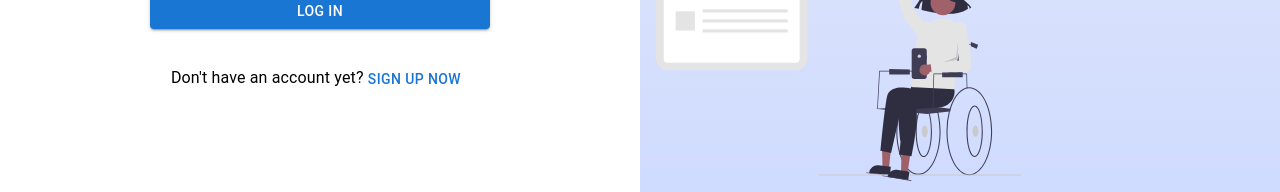
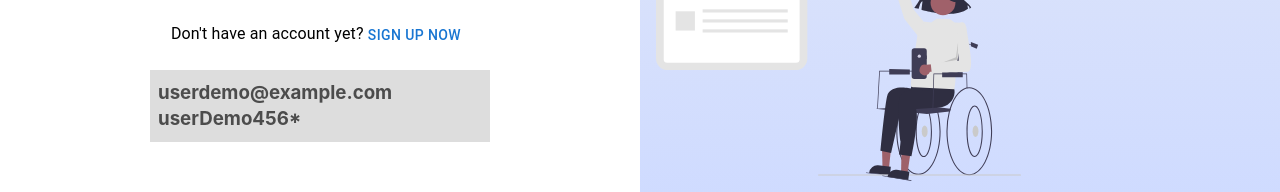
Before and after one commit to DanielMM161/Project-Management, a React (Vite) app: page / in a window 1280 px wide. Shown: the part 603-795 px from the top of the page. Built offline with nearby package versions, Linux system fonts and the light colour scheme; no server answers.

Commit message:
Implementing google auth, user demo

```diff
--- a/src/components/TaskDetail/index.tsx
+++ b/src/components/TaskDetail/index.tsx
@@ -53,7 +53,7 @@ function TaskDetail({ members, taskId }: TaskDetailProps) {
   const [task, setTask] = useState<Task>(initialTaskValue);
   const [isLoading, setIsLoading] = useState(false);
   const [taskTitle, setTaskTitle] = useState(task.title);
-  const [taskDescription, setTaskDescription] = useState(task.description);
+  const [taskDescription, setTaskDescription] = useState(task.description ?? "");
   const [editing, setEditing] = useState(false);
   const [showAddSubTask, setShowAddSubTask] = useState(false);
   const [value, setValue] = useState(0);
@@ -122,7 +122,7 @@ function TaskDetail({ members, taskId }: TaskDetailProps) {
           id: task.id,
           title: taskTitle,
           description: task.description,
-          priority: task.priority.toString(),
+          priority: task.priorityTask.toString(),
           dueDate: task.dueDate.toString(),
         }),
       ).then((result) => {
@@ -141,7 +141,7 @@ function TaskDetail({ members, taskId }: TaskDetailProps) {
           id: task.id,
           title: task.title,
           description: taskDescription,
-          priority: task.priority.toString(),
+          priority: task.priorityTask.toString(),
           dueDate: task.dueDate.toString(),
         }),
       );
@@ -149,7 +149,7 @@ function TaskDetail({ members, taskId }: TaskDetailProps) {
   }
 
   function handleUpdatePriority(priority: string) {
-    if (priority !== task.priority.toString()) {
+    if (priority !== task.priorityTask.toString()) {
       dispatch(
         updateTask({
           id: task.id,
@@ -216,10 +216,9 @@ function TaskDetail({ members, taskId }: TaskDetailProps) {
   }
 
   function handleChangeDueDate(dueDate: string) {
-    console.log("handleChangeDueDate --> ", dueDate)
     const newDueDate = new Date(new Date(dueDate).getTime());
 
-    dispatch(updateTask({ ...task, priority: task.priority.toString(), dueDate: newDueDate.toISOString() })).then(
+    dispatch(updateTask({ ...task, priority: task.priorityTask.toString(), dueDate: newDueDate.toISOString() })).then(
       (result) => {
         const { payload } = result;
         if (payload) {
@@ -230,9 +229,7 @@ function TaskDetail({ members, taskId }: TaskDetailProps) {
   }
 
   function formatDate(date: string) {
-    console.log("date --> ", date)
     const fecha = new Date(date);
-    console.log("date --> ",  `${fecha.getFullYear()}-${fecha.getMonth() + 1}-${fecha.getDate() + 1}`)
 
     return `${fecha.getFullYear()}-${("0" + (fecha.getMonth() + 1)).slice(-2)}-${("0" + fecha.getDate()).slice(-2)}`;
   }
@@ -266,7 +263,7 @@ function TaskDetail({ members, taskId }: TaskDetailProps) {
           <Typography variant="caption" marginTop="4px" marginBottom="4px">
             Priority:
             <MenuPriorityTask
-              actualPriority={task?.priority}
+              actualPriority={task?.priorityTask}
               selectPriorityClick={(priority) => handleUpdatePriority(priority)}
             />
           </Typography>
@@ -296,7 +293,6 @@ function TaskDetail({ members, taskId }: TaskDetailProps) {
             </Typography>
             <input
               type="date"
-
               value={formatDate(task?.dueDate.toString())}
               onChange={(e) => handleChangeDueDate(e.target.value)}
             >
@@ -325,12 +321,13 @@ function TaskDetail({ members, taskId }: TaskDetailProps) {
             </Box>
             <TabPanel value={value} index={0}>
               <TextField
-                id="outlined-multiline-static"
+                id="outlined-multiline-flexible"
+                label="Desription"
                 multiline
-                value={taskDescription}
+                value={taskDescription ?? ""}
                 onChange={(e) => setTaskDescription(e.target.value)}
                 onBlur={handleUpdateDescription}
-                rows={2}
+                maxRows={4}
                 sx={{
                   width: 600,
                   maxWidth: '100%',
--- a/src/main.tsx
+++ b/src/main.tsx
@@ -14,6 +14,6 @@ root.render(
   <Provider store={store}>
     <GoogleOAuthProvider clientId={clientId}>
       <App />
-    </GoogleOAuthProvider>;
-  </Provider>,
+    </GoogleOAuthProvider>
+  </Provider>
 );
--- a/src/models/task.ts
+++ b/src/models/task.ts
@@ -20,7 +20,7 @@ export interface Task {
   id: number;
   title: string;
   description: string;
-  priority: Priority;
+  priorityTask: Priority;
   subTasks?: SubTask[];
   users: User[];
   createdBy: User;
@@ -31,7 +31,7 @@ export const initialTaskValue: Task = {
   id: 0,
   title: '',
   description: '',
-  priority: Priority.low,
+  priorityTask: Priority.low,
   subTasks: [],
   users: [],
   createdBy: emptyUser,
--- a/src/pages/Login/index.tsx
+++ b/src/pages/Login/index.tsx
@@ -117,6 +117,11 @@ function Login() {
             </Button>
           </Typography>
         </Box>
+
+        <div className='user-demo'>
+          <h3>userdemo@example.com</h3>
+          <h3>userDemo456*</h3>
+        </div>
       </div>
 
       <div className="right-side">
@@ -124,7 +129,7 @@ function Login() {
         <img id="second-logo" src={loginSVG} alt="logo" />
       </div>
     </Layout>
-  );
+  )
 }
 
 export default Login;
--- a/src/pages/Project/index.tsx
+++ b/src/pages/Project/index.tsx
@@ -220,7 +220,7 @@ function ProjectDetail() {
           <div className="avatar-container">
             <AvatarGroup max={4} sx={{ alignItems: 'center' }}>
               {actualProject?.users.map((u) => (
-                <Avatar alt={u.firstName} src="/static/images/avatar/1.jpg" sx={{ width: 34, height: 34 }} />
+                <Avatar key={u.email} alt={u.firstName} src="/static/images/avatar/1.jpg" sx={{ width: 34, height: 34 }} />
               ))}
             </AvatarGroup>
             <IconButton onClick={() => handleAssignUser()}>
@@ -231,7 +231,6 @@ function ProjectDetail() {
       </ProjectInfo>
 
       <ListOptions>
-        {/* <Assigne /> */}
         <ButtonInput
           labelText="List Name"
           buttonText="Add another List"
--- a/src/styled/LoginRegisterLayout/index.ts
+++ b/src/styled/LoginRegisterLayout/index.ts
@@ -26,6 +26,17 @@ const Layout = styled('div')(({ theme }) => ({
         color: '#9d9d9d',
       },
     },
+    '& .user-demo': {
+      marginTop: '1rem',
+      width: '100%',
+      height: '72px',
+      backgroundColor: '#dddddd',
+      display: 'flex',
+      flexDirection: 'column',
+      justifyContent: 'space-evenly',
+      padding: '0.5rem',
+      color: '#4c4c4c'
+    },
     [`@media screen and (max-width: ${theme.breakpoints.values.md}px)`]: {
       width: '100%',
       padding: '50px 50px',
@@ -35,6 +46,11 @@ const Layout = styled('div')(({ theme }) => ({
       alignItems: 'normal',
       '.divider-area > hr': {
         width: '20%',
+      },
+      '& .user-demo': {
+        '& h3': {
+          fontSize: '14px'
+        }
       },
     },
     [`@media screen and (min-width: ${theme.breakpoints.values.xl}px)`]: {
@@ -62,6 +78,7 @@ const Layout = styled('div')(({ theme }) => ({
       display: 'none',
     },
   },
+
 }));
 
 export default Layout;
--- a/src/utils/constants.ts
+++ b/src/utils/constants.ts
@@ -2,7 +2,7 @@ import axios, { AxiosResponse } from 'axios';
 import HttpError from './HttpError';
 
 const http = axios.create({
-  baseURL: 'https://localhost:7255/api/v1/',
+  baseURL: 'https://backend-myprojectmanagement.azurewebsites.net/api/v1/',
 });
 
 function responseHandler(response: AxiosResponse<any>): any {
```
Also changed, not shown: src/services/task.ts (line endings or trailing spaces).
